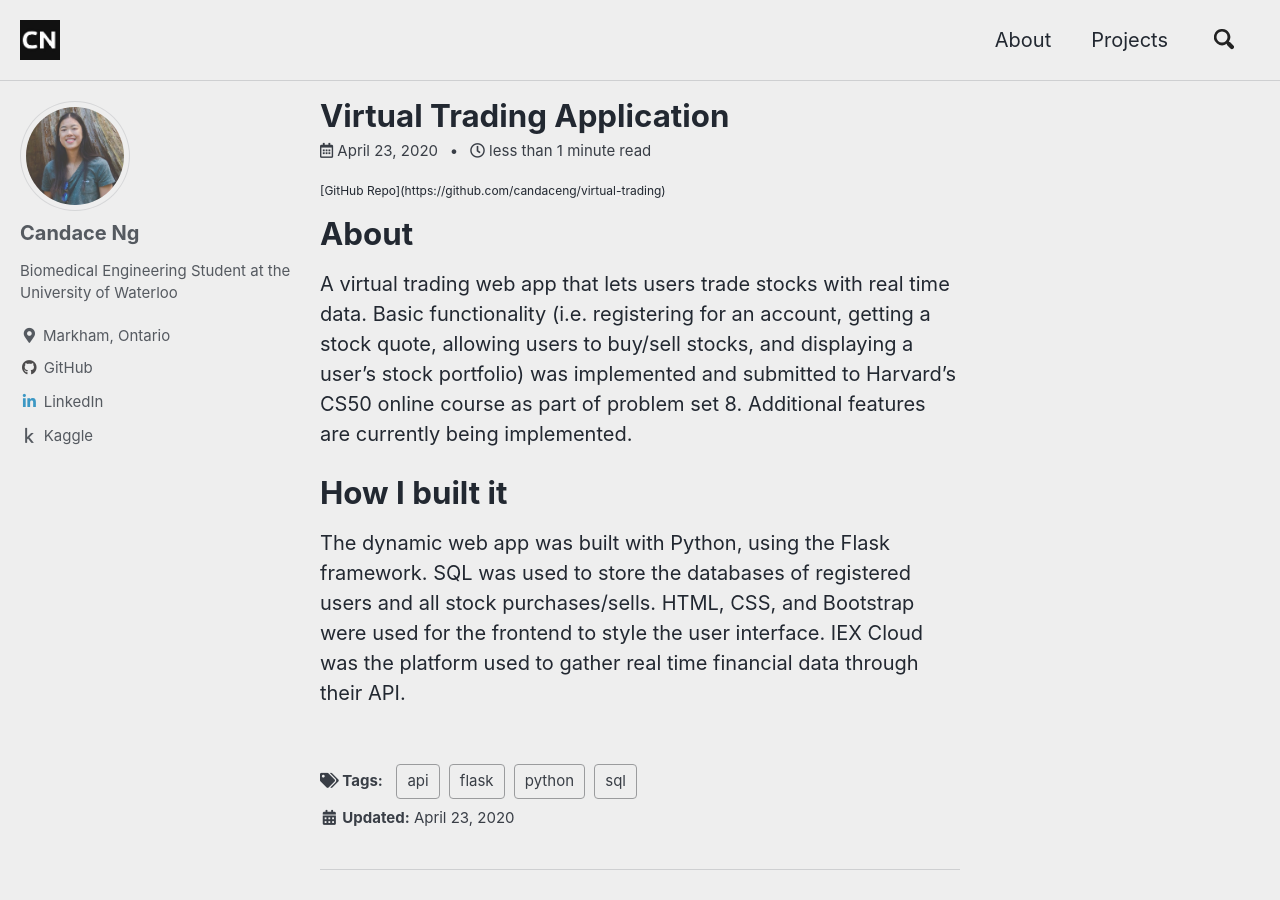
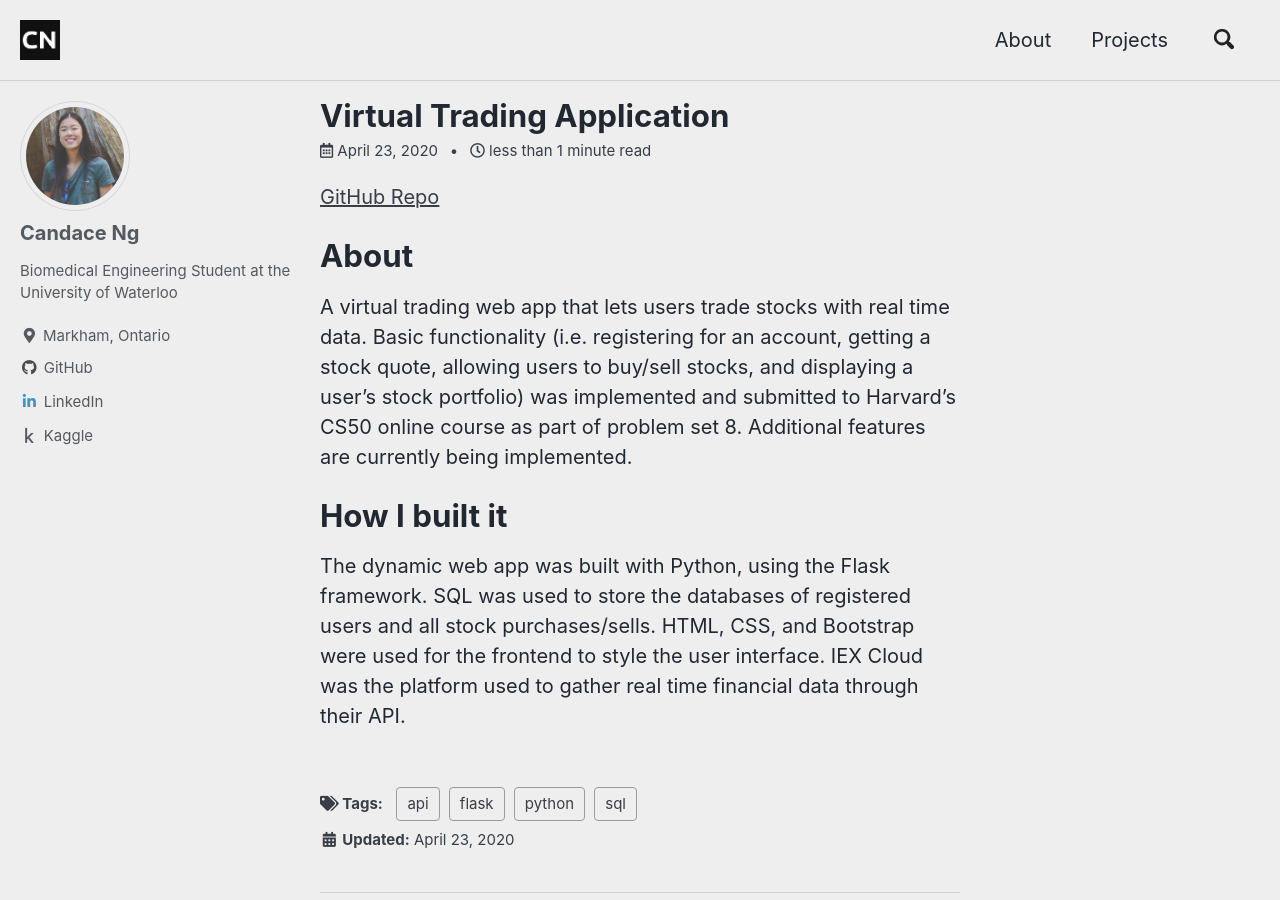
Before and after one commit to candaceng/candaceng, a Jekyll site: the page built from _posts/2020-04-23-virtual-trading.md, in a window 1280 px wide and 900 px high. Built offline with Jekyll 4.4.1, drawn with Linux system fonts in a browser that asks for light colours; cached includes are drawn as plain includes.

Commit message:
test font

```diff
--- a/_posts/2020-04-23-virtual-trading.md
+++ b/_posts/2020-04-23-virtual-trading.md
@@ -4,7 +4,7 @@
 tags: [flask, sql, python, api]
 excerpt: "Virtual stock trading web app using real time data"
 ---
-<p style="font-size: 12px;">[GitHub Repo](https://github.com/candaceng/virtual-trading)</p>
+[GitHub Repo](https://github.com/candaceng/virtual-trading)
 
 # About
 A virtual trading web app that lets users trade stocks with real time data. Basic functionality (i.e. registering for an account, getting a stock quote, allowing users to buy/sell stocks, and displaying a user's stock portfolio) was implemented and submitted to Harvard's CS50 online course as part of problem set 8. Additional features are currently being implemented.
```
